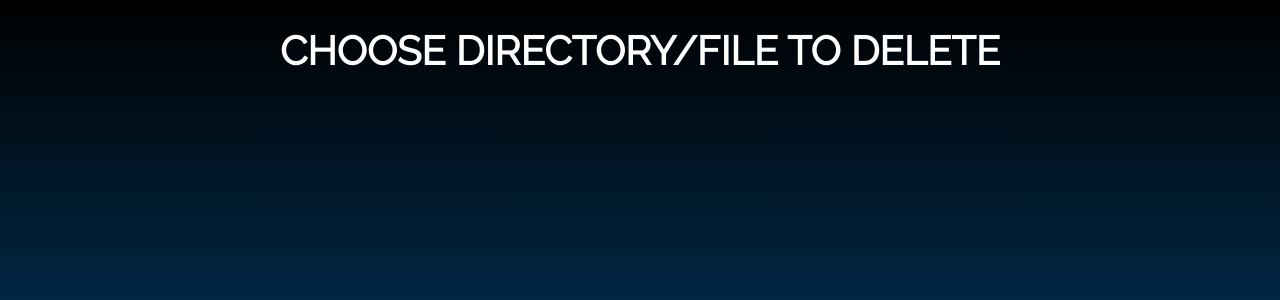
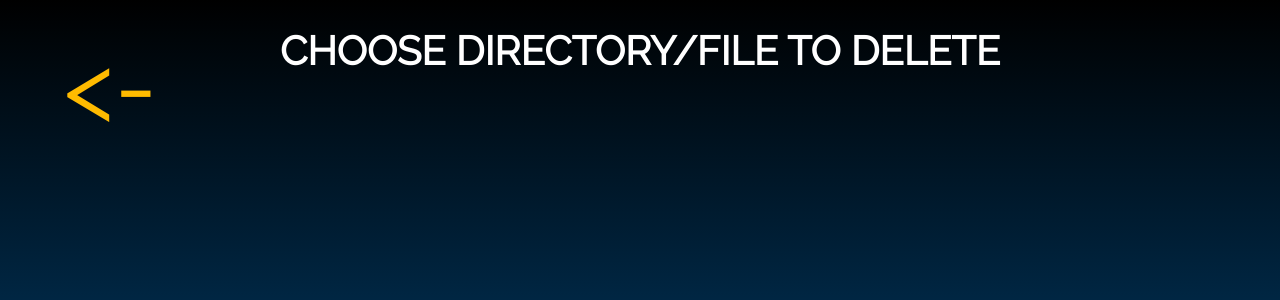
Before and after one commit to SCube19/www, a Django app: template mysite/app/templates/delete.html in a window 1280 px wide. Shown: the top 300 px of the page. Run offline with Django 3.2, Linux system fonts and the light colour scheme; the template is opened without the code that fills it, so the values that code supplies are empty; some libraries are stand-ins or nearby versions.

Commit message:
3 assignment 10/10

```diff
--- a/mysite/app/static/script.js
+++ b/mysite/app/static/script.js
@@ -33,6 +33,7 @@ function unroller(id) {
 // handles hiding/unhiding tab section and its content
 // if result then requests result string from server
 function tabsHandler(tabId, toUnhide) {
+    //hiding
     existingTabContent.forEach(element => {
         document.getElementById(element).style.display = "none";
     });
@@ -41,10 +42,11 @@ function tabsHandler(tabId, toUnhide) {
         document.getElementById(element).className = "";
     })
 
+    //unhiding
     document.getElementById(toUnhide).style.display = "block";
     document.getElementById(tabId).className = "active";
 
-    console.log(fileId);
+    //if RESULT then ajax for frama result to put in tab content
     if (tabId == "RESULT" && fileId != null) {
         document.getElementById("actualResultContent").innerHTML = ""
         document.getElementById("loading").style.display = "block";
@@ -76,6 +78,7 @@ function framaParser(data) {
     }
     document.getElementById("frama").innerHTML = frama;
 
+    //listeners for unrolling/rolling
     var arr = Array.from(data.framaStringList);
     for (var i = 0; i < arr.length; i++) {
         document.getElementById('rolled' + i).addEventListener('click', framaOutputHandler, false);
@@ -124,6 +127,7 @@ function codeHandler(codeId) {
 // on delete: hides main div unhides delete div
 // on run: requests frama ouput with saved flags
 // on reset: changes main and frama section accordingly
+// on back: hides delete div unhides main div
 function menuHandler(navName) {
     switch (navName) {
         case "delete":
@@ -150,6 +154,10 @@ function menuHandler(navName) {
             document.getElementById("pepe").style.display = "block";
             document.getElementById("frama").innerHTML = "";
             fileId = null;
+            break;
+        case "back":
+            document.getElementById("mainpage").style.display = "";
+            document.getElementById("delfile").style.display = "none";
             break;
         default:
             break;
@@ -178,6 +186,8 @@ function fileHandler(type) {
     });
 }
 
+//////HTML FOR FILE DISPLAY FUNCTIONS
+
 //makes html code for file section
 function mainFiles(data) {
     var html = "<ul>";
@@ -201,6 +211,7 @@ function mainFiles(data) {
 //makes html code for delete menu
 function deleteFiles(data) {
     var html = "";
+
     Array.from(data.directories).forEach(directory => {
         html += '<li><a style="cursor:pointer;" id="deldir_' + directory[0][0] + '" class="dir dela"><div class="leftalign"><div class="unhider">';
         for (var i = 0; i < directory[0][2]; i++)
@@ -216,6 +227,8 @@ function deleteFiles(data) {
     });
     return html;
 }
+
+/////
 
 //requests deletion of given file/directory
 function deleteHandler(id, type) {
--- a/mysite/app/static/styles.css
+++ b/mysite/app/static/styles.css
@@ -402,3 +402,15 @@ input[type=submit].flags:hover {
 .framaAnimation {
     transition: all 0.4s;
 }
+
+.goback {
+    font-size: 5em;
+    color: var(--dir);
+    float: left;
+    margin-left: 5%;
+    cursor: pointer;
+}
+
+.goback:hover {
+    color: var(--delhover);
+}
--- a/mysite/app/templates/delete.html
+++ b/mysite/app/templates/delete.html
@@ -1,7 +1,11 @@
 {% extends "base.html" %} {% block mainpage %}
 
 <body class="deleterGradient" style="overflow-y: auto;">
+    <div class="goback" onclick="menuHandler('back')">
+        &#60;-
+    </div>
     <div class="deleterCenter" style="text-align: left;">
+
         <h1 style="text-align: center; color:white;">CHOOSE DIRECTORY/FILE TO DELETE</h1>
         <div>
             <ul id="deleteFiles" class="deleter">
```
Also changed, not shown: mysite/db.sqlite3.
